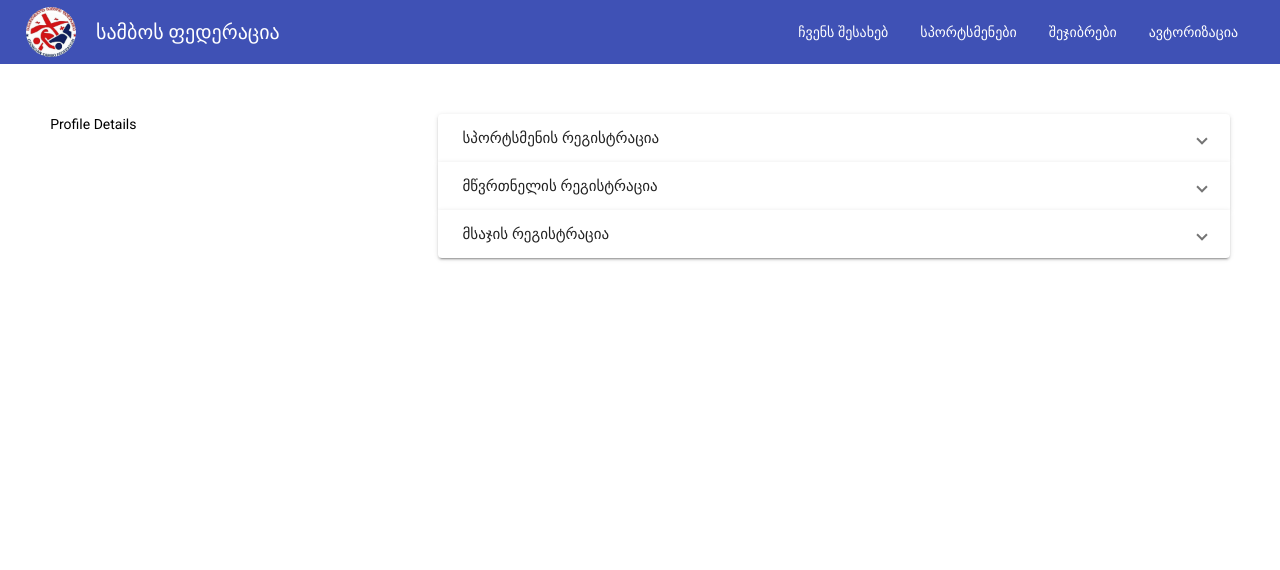
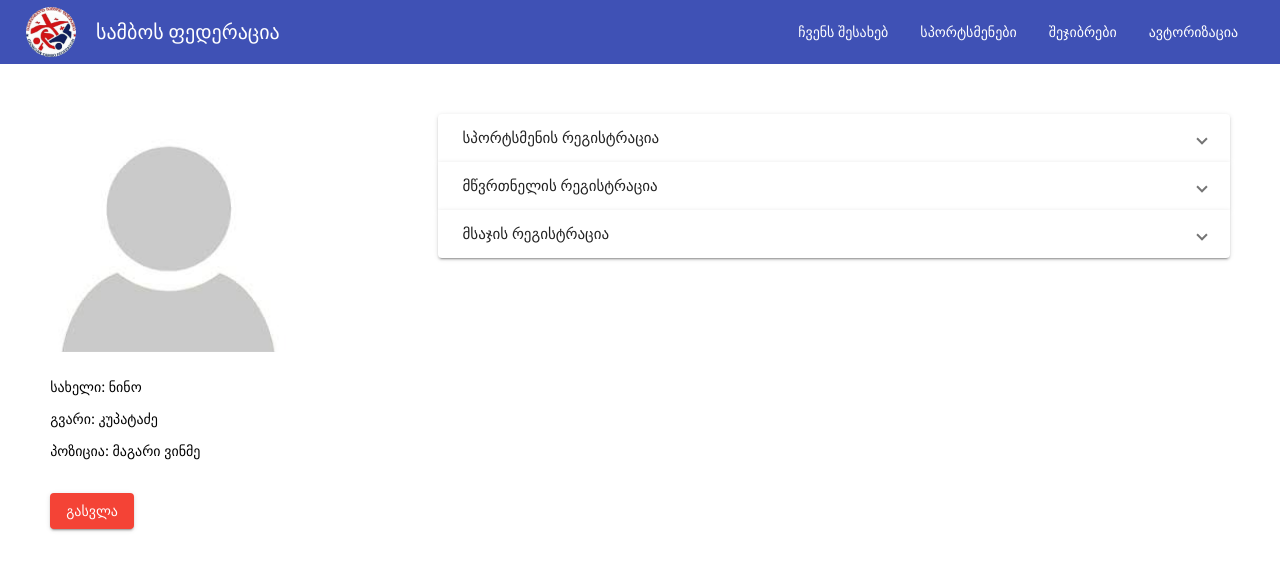
Before and after one commit to tamunaodisharia/sambo-project, an Angular app: page /shell/profile in a window 1280 px wide. Shown: the top 570 px of the page. Built offline with nearby package versions, Linux system fonts and the light colour scheme.

Commit message:
feat: add profile details example

```diff
--- a/src/app/shell/content/profile/profile-details/profile-details.component.html
+++ b/src/app/shell/content/profile/profile-details/profile-details.component.html
@@ -1 +1,13 @@
-<p>Profile Details</p>
+
+<img src="../../../../../assets/header/default-user.png" >
+
+<div class="personal-info">
+    <p>სახელი: {{ name }}</p>
+    <p>გვარი: {{ surname }}</p>
+    <p>პოზიცია: {{ position }}</p>
+</div>
+
+<button mat-raised-button
+          color="warn" style="margin-top: 20px">
+          გასვლა
+</button>
--- /dev/null
+++ b/src/app/shell/content/profile/profile-details/profile-details.component.scss
@@ -0,0 +1,13 @@
+img {
+    width: 70%;
+    height: auto;
+}
+
+.personal-info {
+    margin-top: 20px;
+
+    p {
+        font-family: Georgia, serif !important;
+    }
+
+}
--- a/src/app/shell/content/profile/profile-details/profile-details.component.ts
+++ b/src/app/shell/content/profile/profile-details/profile-details.component.ts
@@ -3,6 +3,10 @@ import { Component, OnInit } from '@angular/core';
 @Component({
   selector: 'app-profile-details',
   templateUrl: './profile-details.component.html',
+  styleUrls: ['./profile-details.component.scss']
 })
 export class ProfileDetailsComponent  {
+  name: string = 'ნინო';
+  surname: string = 'კუპატაძე';
+  position: string = 'მაგარი ვინმე';
 }
--- a/src/app/shell/content/profile/profile.component.scss
+++ b/src/app/shell/content/profile/profile.component.scss
@@ -1,6 +1,6 @@
 .profile-content {
     display: flex;
-    align-items:flex-start;
+    align-items: flex-start;
     justify-content: center;
     margin: 2%;
 }
```
